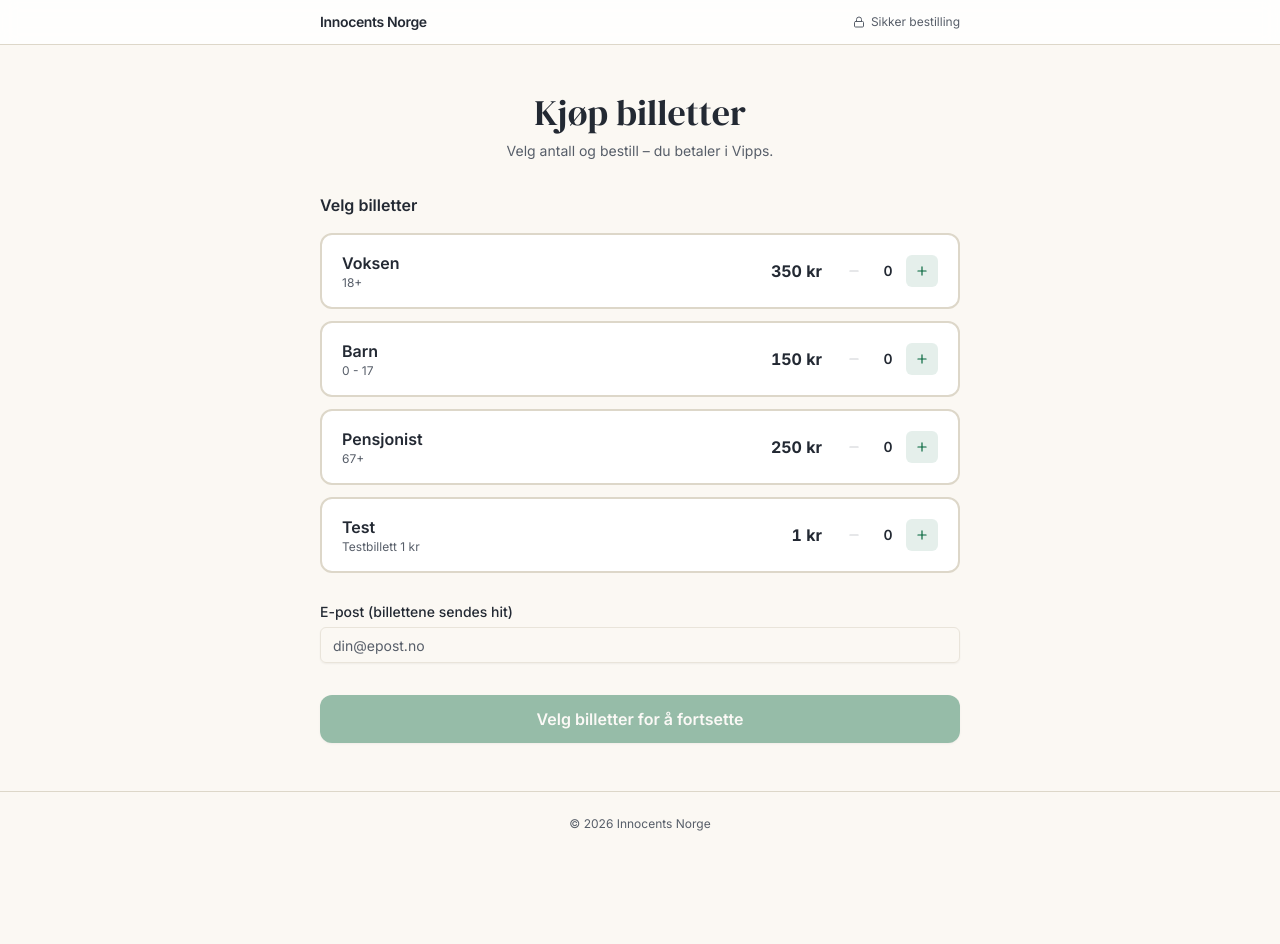
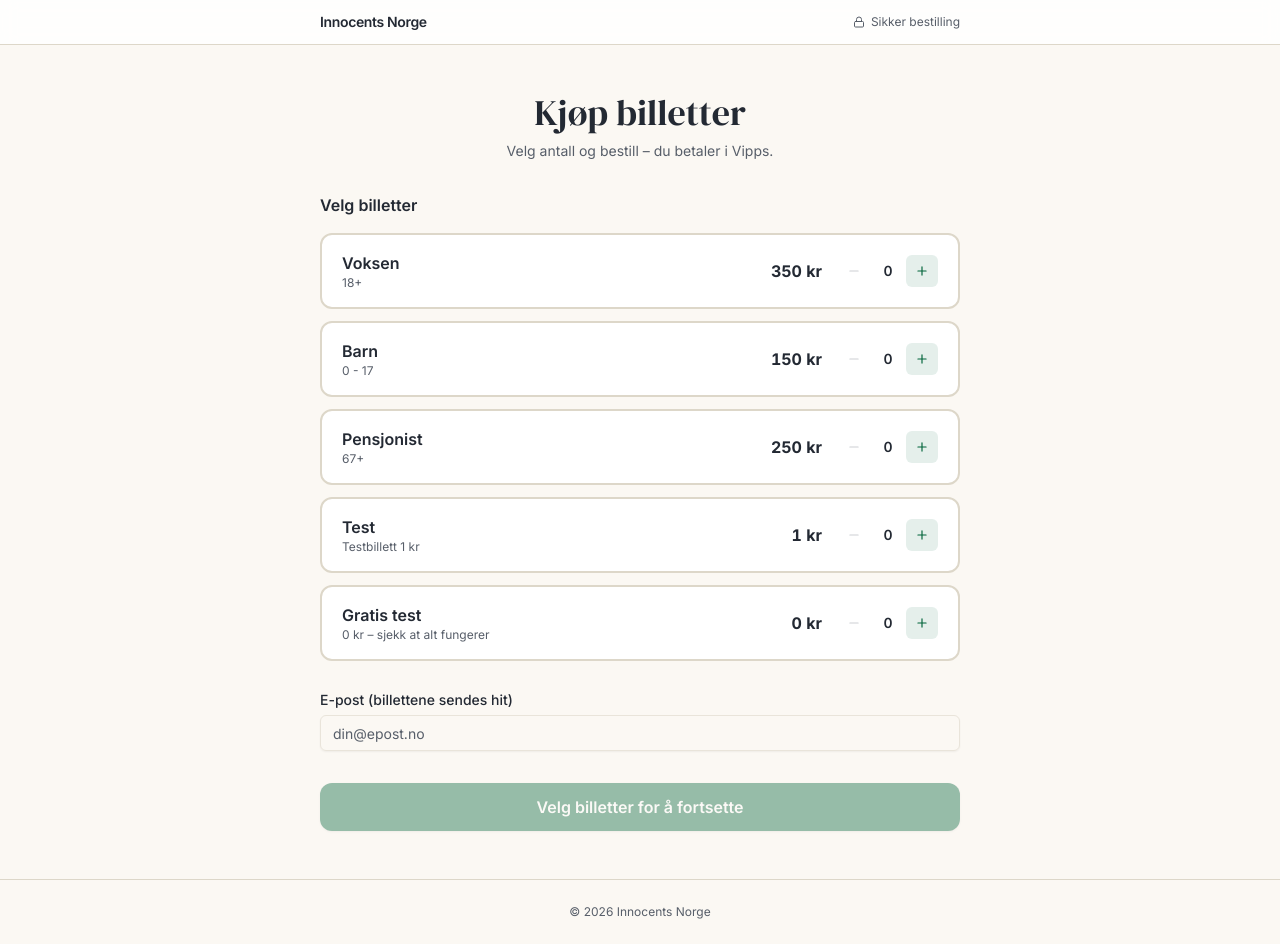
Before and after one commit to dana120703/innocents-backend, a Next.js app: page / in a window 1280 px wide. Before the commit the page ends 856 px from the top, so only its background shows below. Built offline with nearby package versions, Linux system fonts and the light colour scheme; no server answers.

Commit message:
Legg til Gratis test 0 kr for å sjekke at alt fungerer
Co-authored-by: Cursor <cursoragent@cursor.com>

```diff
--- a/app/page.tsx
+++ b/app/page.tsx
@@ -27,6 +27,7 @@ export default function TicketPage() {
     barn: 0,
     pensjonist: 0,
     test: 0,
+    gratisTest: 0,
   })
   const [email, setEmail] = useState("")
   const [emailError, setEmailError] = useState("")
@@ -41,7 +42,7 @@ export default function TicketPage() {
       .then((types: { id: string; name: string }[]) => {
         const map: Record<string, string> = {}
         for (const t of types) {
-          if (["Voksen", "Barn", "Pensjonist", "Test"].includes(t.name)) {
+          if (["Voksen", "Barn", "Pensjonist", "Test", "Gratis test"].includes(t.name)) {
             map[t.name] = t.id
           }
         }
@@ -52,12 +53,13 @@ export default function TicketPage() {
       )
   }, [])
 
-  const totalTickets = selection.voksen + selection.barn + selection.pensjonist + selection.test
+  const totalTickets = selection.voksen + selection.barn + selection.pensjonist + selection.test + selection.gratisTest
   const totalPrice =
     selection.voksen * 350 +
     selection.barn * 150 +
     selection.pensjonist * 250 +
-    selection.test * 1
+    selection.test * 1 +
+    selection.gratisTest * 0
 
   const handleSubmit = async (ev: FormEvent) => {
     ev.preventDefault()
@@ -79,7 +81,8 @@ export default function TicketPage() {
     const barnId = ticketTypeIds["Barn"]
     const pensjonistId = ticketTypeIds["Pensjonist"]
     const testId = ticketTypeIds["Test"]
-    if (!voksenId || !barnId || !pensjonistId || !testId) {
+    const gratisTestId = ticketTypeIds["Gratis test"]
+    if (!voksenId || !barnId || !pensjonistId || !testId || !gratisTestId) {
       toast.error("Billettyper ikke lastet ennå. Vent litt og prøv igjen.")
       return
     }
@@ -90,6 +93,7 @@ export default function TicketPage() {
       if (selection.barn > 0) items.push({ ticket_type_id: barnId, quantity: selection.barn })
       if (selection.pensjonist > 0) items.push({ ticket_type_id: pensjonistId, quantity: selection.pensjonist })
       if (selection.test > 0) items.push({ ticket_type_id: testId, quantity: selection.test })
+      if (selection.gratisTest > 0) items.push({ ticket_type_id: gratisTestId, quantity: selection.gratisTest })
       const res = await fetch(`${API_BASE}/checkout/create`, {
         method: "POST",
         headers: { "Content-Type": "application/json" },
--- a/components/ticket-selector.tsx
+++ b/components/ticket-selector.tsx
@@ -8,6 +8,7 @@ export interface TicketSelection {
   barn: number
   pensjonist: number
   test: number
+  gratisTest: number
 }
 
 const tickets = [
@@ -34,6 +35,12 @@ const tickets = [
     label: "Test",
     age: "Testbillett 1 kr",
     price: 1,
+  },
+  {
+    id: "gratisTest" as const,
+    label: "Gratis test",
+    age: "0 kr – sjekk at alt fungerer",
+    price: 0,
   },
 ]
 
```
Also changed, not shown: 1 other file (tests, documents, lock files or other folders).
